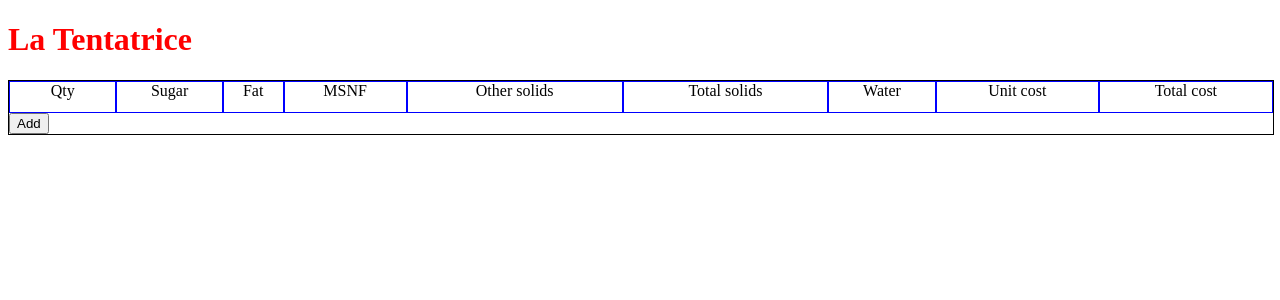
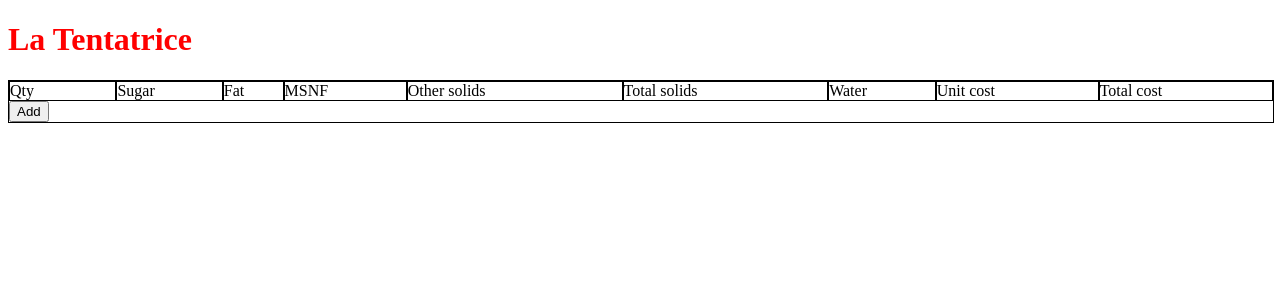
Before and after one commit to mxmeunier/la-tantatrice, a Vue app: page / in a window 1280 px wide. Shown: the top 300 px of the page. Built offline with nearby package versions, Linux system fonts and the light colour scheme.

Commit message:
grid: remove GridCell from GridHeader

```diff
--- a/src/components/GridHeader.vue
+++ b/src/components/GridHeader.vue
@@ -1,10 +1,8 @@
 <template>
 	<div class="grid-header">
-		<grid-cell
-			v-for="title in header"
-			v-bind:key="title"
-			v-bind:content="title"
-		></grid-cell>
+		<div class="header-cell"
+			v-for="(title, index) in header"
+		> {{ title }} </div>
 	</div>
 </template>
 
@@ -17,13 +15,11 @@
 				type: Array,
 				required: true
 			}
-		},
-		components: {
-			GridCell
 		}
 	}
 </script>
 
 <style scoped>
 	.grid-header { display: table-row }
+	.header-cell { display: table-cell; border: 1px solid black }
 </style>
```
